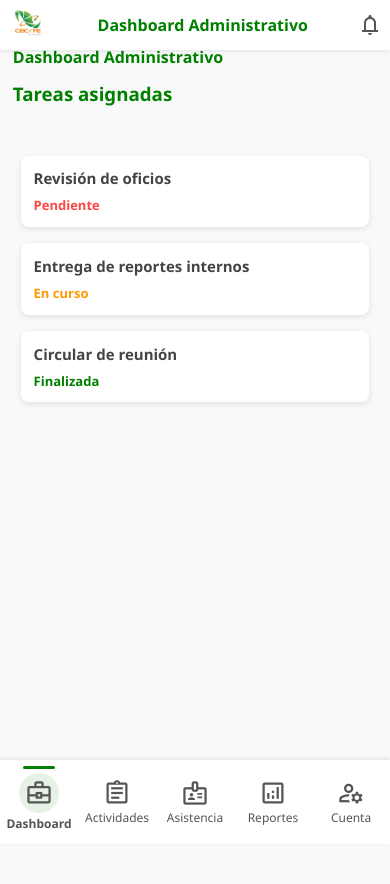
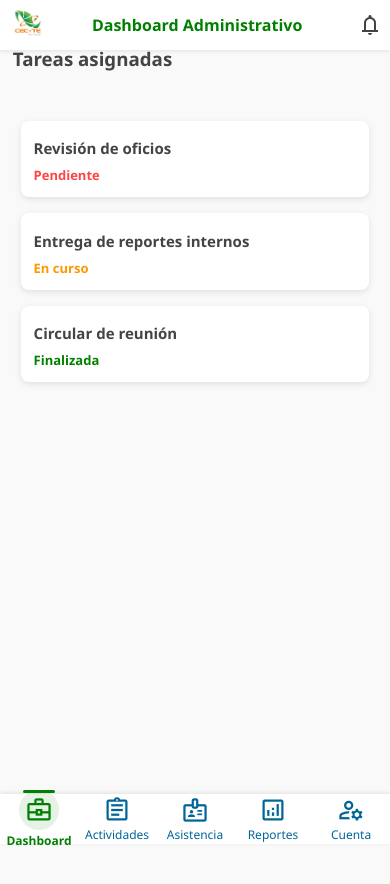
Before and after one commit to Mrityuzz/Cecytem-Admin-Asistencias, an Angular app: page /dashboard/home in a window 390 px wide. Shown: the top 884 px of the page. Built offline with nearby package versions, Linux system fonts and the light colour scheme.

Commit message:
Update scss

```diff
--- a/src/app/app.component.scss
+++ b/src/app/app.component.scss
@@ -1,80 +1,79 @@
 .bottom-nav {
   position: fixed;
   bottom: 0;
+  left: 0;
   width: 100%;
   display: flex;
   background: #ffffff;
   box-shadow: 0 -1px 4px rgba(0, 0, 0, 0.1);
   padding: 0.6rem 0;
+  z-index: 1000;
 }
 
 .bottom-nav a {
-  flex: 1; /* cada ítem ocupa mismo ancho */
+  flex: 1;
   text-decoration: none;
-  color: #006699; /* azul institucional más visible */
+  color: #006699;
   display: flex;
   flex-direction: column;
   align-items: center;
-  justify-content: center; /* centra ícono + texto */
-  padding: 0.4rem 0; /* relleno vertical */
-  transition: color 0.3s ease, transform 0.2s ease; /* animación suave */
+  justify-content: center;
+  padding: 0.4rem 0;
+  transition: color 0.3s ease, transform 0.2s ease;
 }
 
 .bottom-nav a:active {
-  transform: scale(0.9); /* efecto de “tap” */
+  transform: scale(0.9);
 }
 
 .bottom-nav a .material-symbols-outlined {
-  font-size: 32px; /* tamaño base ícono */
+  font-size: 32px;
   margin-bottom: 4px;
 }
 
 .bottom-nav a .label {
-  font-size: 13px; /* tamaño base texto */
+  font-size: 13px;
   line-height: 1.2;
 }
 
 .bottom-nav a.active {
-  color: #008000; /* verde institucional para activo */
+  color: #008000;
   font-weight: 600;
   position: relative;
 }
 
-/* círculo suave detrás del ícono activo */
 .bottom-nav a.active .material-symbols-outlined {
   background: rgba(0, 128, 0, 0.1);
   border-radius: 50%;
   padding: 6px;
 }
 
-/* barra superior como indicador activo */
 .bottom-nav a.active::before {
   content: '';
   position: absolute;
-  top: 0;
+  top: -10px;
   width: 40%;
   height: 3px;
   background: #008000;
   border-radius: 2px;
 }
 
-/* 🌙 modo oscuro con íconos en blanco */
 @media (prefers-color-scheme: dark) {
   .bottom-nav {
     background: #1c1c1c;
     box-shadow: 0 -1px 4px rgba(255, 255, 255, 0.1);
   }
   .bottom-nav a {
-    color: #ffffff; /* texto en blanco */
+    color: #ffffff;
   }
   .bottom-nav a .material-symbols-outlined {
-    color: #ffffff; /* íconos en blanco */
+    color: #ffffff;
   }
   .bottom-nav a.active {
-    color: #00ff99; /* verde neón para resaltar activo */
+    color: #00ff99;
   }
   .bottom-nav a.active .material-symbols-outlined {
-    color: #00ff99; /* ícono activo en verde neón */
+    color: #00ff99;
     background: rgba(0, 255, 153, 0.1);
   }
   .bottom-nav a.active::before {
@@ -82,15 +81,15 @@
   }
 }
 
-/* Ajustes específicos para celulares */
 @media (max-width: 480px) {
   .bottom-nav {
-    padding: 0.4rem 0; /* menos padding para pantallas pequeñas */
+    padding: 0.4rem 0;
+    height: 50px;
   }
   .bottom-nav a .material-symbols-outlined {
-    font-size: 28px; /* ícono más cómodo en móviles */
+    font-size: 28px;
   }
   .bottom-nav a .label {
-    font-size: 12px; /* texto más legible en móviles */
+    font-size: 12px;
   }
 }
--- a/src/app/header/header.scss
+++ b/src/app/header/header.scss
@@ -1,14 +1,14 @@
 .app-header {
   position: fixed;
   top: 0;
+  left: 0;
   width: 100%;
   height: 60px;
   display: flex;
   align-items: center;
-  justify-content: space-between;
   background: #ffffff;
   box-shadow: 0 1px 4px rgba(0, 0, 0, 0.1);
-  padding: 0.6rem 0.8rem;
+  padding: 0 0.8rem;
   z-index: 1000;
 }
 
@@ -23,6 +23,11 @@
   font-weight: 600;
   color: #008000;
   margin: 0;
+  white-space: normal;
+  word-wrap: break-word;
+  overflow: visible;
+  line-height: 1.3;
+  max-width: 70%;
 }
 
 .app-header .actions {
@@ -121,6 +126,8 @@
   }
   .module-title {
     font-size: 16px;
+    max-width: 80%;
+    line-height: 1.4;
   }
   .app-header .actions .header-icon .material-symbols-outlined {
     font-size: 24px;
--- a/src/app/modules/dashboard/dashboard.module.scss
+++ b/src/app/modules/dashboard/dashboard.module.scss
@@ -10,10 +10,11 @@
 .dashboard-module h2 {
   font-size: 20px;
   font-weight: 700;
-  margin: 1rem;
+  margin: 1rem 0;
   color: #008000;
 }
 
+/* Dark mode */
 @media (prefers-color-scheme: dark) {
   .dashboard-module {
     background: #121212;
@@ -23,6 +24,7 @@
   }
 }
 
+/* Ajustes móviles */
 @media (max-width: 480px) {
   .dashboard-module {
     padding-top: 50px;
@@ -33,6 +35,6 @@
 
   .dashboard-module h2 {
     font-size: 18px;
-    margin: 0.8rem;
+    margin: 0.8rem 0;
   }
 }
--- a/src/app/modules/dashboard/dashboard.scss
+++ b/src/app/modules/dashboard/dashboard.scss
@@ -0,0 +1,79 @@
+.dashboard {
+  padding: 1rem;
+  max-width: 1200px;
+  margin: 0 auto;
+}
+
+.dashboard-title {
+  font-size: 18px;
+  font-weight: 600;
+  color: #008000;
+  margin-top: 0.8rem;
+  margin-bottom: 0.6rem;
+}
+
+.task-card {
+  background: #fff;
+  border-radius: 8px;
+  padding: 1rem;
+  margin-bottom: 1rem;
+  box-shadow: 0 2px 6px rgba(0,0,0,0.1);
+  display: flex;
+  justify-content: space-between;
+  align-items: center;
+}
+
+.task-card h3 {
+  font-size: 16px;
+  margin-top: 0.8rem;
+  margin-bottom: 0.5rem;
+  color: #444;
+}
+
+.status {
+  font-size: 14px;
+  font-weight: 600;
+}
+
+.status.pending { color: #ff4444; }
+.status.in-progress { color: #ff9900; }
+.status.done { color: #008000; }
+
+/* Dark mode */
+@media (prefers-color-scheme: dark) {
+  .task-card {
+    background: #2a2a2a;
+    box-shadow: 0 2px 6px rgba(255,255,255,0.1);
+  }
+  .task-card h3 {
+    color: #eee;
+  }
+}
+
+@media (max-width: 480px) {
+  .dashboard {
+    padding: 0.8rem;
+  }
+
+  .dashboard-title {
+    font-size: 16px;
+    margin-top: 0.6rem;
+    margin-bottom: 0.5rem;
+  }
+
+  .task-card {
+    padding: 0.8rem;
+    flex-direction: column;
+    align-items: flex-start;
+  }
+
+  .task-card h3 {
+    font-size: 15px;
+    margin-top: 1rem;
+    margin-bottom: 0.5rem;
+  }
+
+  .status {
+    font-size: 13px;
+  }
+}
--- a/src/app/modules/dashboard/home.html
+++ b/src/app/modules/dashboard/home.html
@@ -1,5 +1,4 @@
 <section class="dashboard">
-  <h2 class="dashboard-title">Dashboard Administrativo</h2>
   <h3>Tareas asignadas</h3>
 
   <div class="app-container">
--- a/src/app/modules/dashboard/home.scss
+++ b/src/app/modules/dashboard/home.scss
@@ -7,8 +7,9 @@
 .dashboard-title {
   font-size: 18px;
   font-weight: 600;
-  margin-bottom: 1rem;
   color: #008000;
+  margin-top: 0.8rem;
+  margin-bottom: 0.6rem;
 }
 
 .task-card {
@@ -37,6 +38,7 @@
 .status.in-progress { color: #ff9900; }
 .status.done { color: #008000; }
 
+
 @media (prefers-color-scheme: dark) {
   .task-card {
     background: #2a2a2a;
@@ -47,6 +49,7 @@
   }
 }
 
+/* Ajustes móviles */
 @media (max-width: 480px) {
   .dashboard {
     padding: 0.8rem;
@@ -54,7 +57,8 @@
 
   .dashboard-title {
     font-size: 16px;
-    margin-bottom: 0.8rem;
+    margin-top: 0.6rem;
+    margin-bottom: 0.5rem;
   }
 
   .task-card {
@@ -65,6 +69,7 @@
 
   .task-card h3 {
     font-size: 15px;
+    margin-top: 0.3rem;
     margin-bottom: 0.5rem;
   }
 
--- a/src/app/modules/dashboard/notificaciones.scss
+++ b/src/app/modules/dashboard/notificaciones.scss
@@ -36,9 +36,11 @@
   color: #666;
 }
 
+/* Dark mode */
 @media (prefers-color-scheme: dark) {
   .notification-card {
     background: #2a2a2a;
+    box-shadow: 0 2px 6px rgba(255,255,255,0.1);
   }
   .notification-card .content h4 {
     color: #eee;
@@ -48,7 +50,7 @@
   }
 }
 
-
+/* Ajustes móviles */
 @media (max-width: 480px) {
   .notifications {
     padding: 0.8rem;
@@ -66,6 +68,7 @@
 
   .notification-card .content h4 {
     font-size: 14px;
+    margin-bottom: 0.3rem;
   }
 
   .notification-card .content p {
--- a/src/styles.scss
+++ b/src/styles.scss
@@ -19,17 +19,21 @@ body {
   margin: 0 auto;
 }
 
-h1, h2, h3, h4 {
-  color: #008000;
-  font-weight: 600;
+.module-container {
+  padding: 1rem;
+  max-width: 1200px;
+  margin: 0 auto;
 }
 
-p, span, li {
-  color: #555;
-  font-size: 14px;
+.module-title {
+  font-size: 18px;
+  font-weight: 600;
+  color: #008000;
+  margin-top: 1rem;
+  margin-bottom: 0.8rem;
 }
 
-.card {
+.module-card {
   background: #fff;
   border-radius: 8px;
   padding: 1rem;
@@ -37,11 +41,22 @@ p, span, li {
   box-shadow: 0 2px 6px rgba(0,0,0,0.1);
 }
 
+.module-card h3 {
+  font-size: 16px;
+  margin: 0 0 0.5rem;
+  color: #444;
+}
+
+.module-card p {
+  font-size: 14px;
+  margin: 0;
+  color: #555;
+}
+
 .status {
   font-size: 14px;
   font-weight: 600;
 }
-
 .status.pending { color: #ff4444; }
 .status.in-progress { color: #ff9900; }
 .status.done { color: #008000; }
@@ -56,10 +71,14 @@ p, span, li {
     color: #00ff99;
   }
 
-  .card {
+  .module-card {
     background: #2a2a2a;
     box-shadow: 0 2px 6px rgba(255,255,255,0.1);
   }
+
+  .module-card h3 { color: #eee; }
+  .module-card p { color: #aaa; }
+  .module-title { color: #00ff99; }
 }
 
 @media (max-width: 480px) {
@@ -70,11 +89,27 @@ p, span, li {
     padding-right: 0.5rem;
   }
 
-  p, span, li {
+  .module-container {
+    padding: 0.8rem;
+  }
+
+  .module-title {
+    font-size: 16px;
+    margin-top: 0.8rem;
+    margin-bottom: 0.6rem;
+  }
+
+  .module-card {
+    padding: 0.8rem;
+  }
+
+  .module-card h3 {
+    font-size: 15px;
+    margin-bottom: 0.4rem;
+  }
+
+  .module-card p,
+  .status {
     font-size: 13px;
   }
-
-  .card {
-    padding: 0.8rem;
-  }
 }
```
